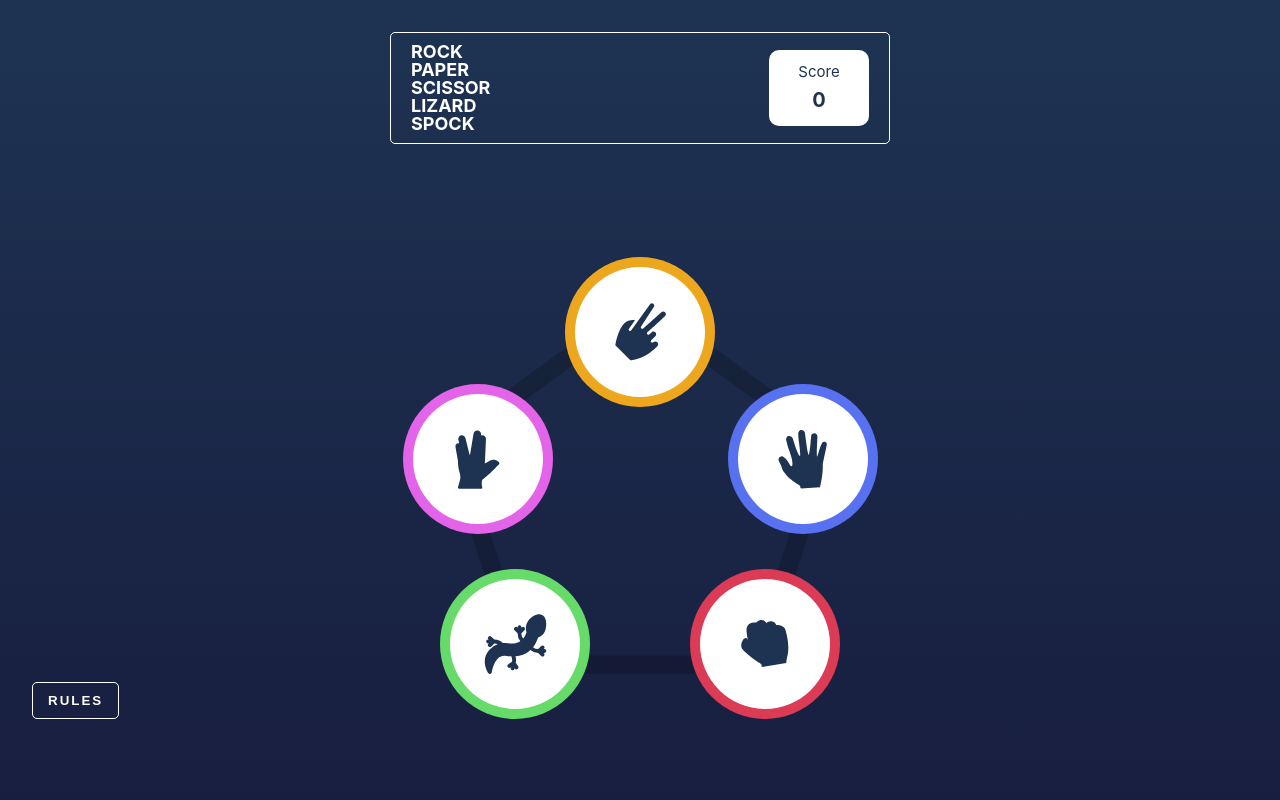
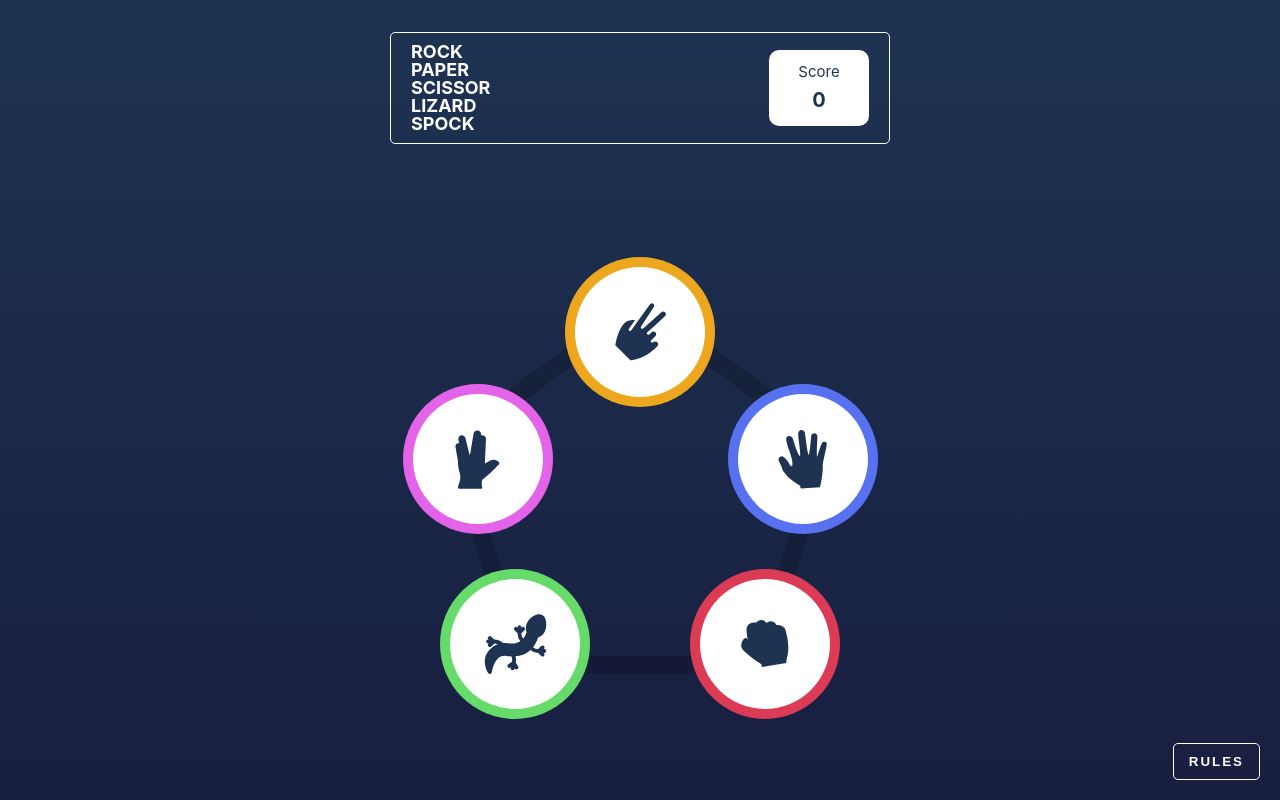
Before and after one commit to chiara-iannuzzi/rock-paper-scissor, a Vue app: page / in a window 1280 px wide. Built offline with nearby package versions, Linux system fonts and the light colour scheme.

Commit message:
style: rule button

```diff
--- a/src/App.vue
+++ b/src/App.vue
@@ -22,13 +22,17 @@ function toggleRuleModal() {
 
   <RouterView />
 
-  <Button link="" @click="toggleRuleModal" theme="secondary">Rules</Button>
+  <Button class="rule-button" link="" @click="toggleRuleModal" theme="secondary">Rules</Button>
   <Modal :isOpen="isRuleOpen" @close="isRuleOpen = false">
     <img src="@/assets/image-rules-bonus.svg">
   </Modal>
 
 </template>
 
-<style scoped>
-
+<style lang="scss">
+  .rule-button{
+    position: fixed;
+    bottom: rem(20);
+    right: rem(20);
+  }
 </style>
```
